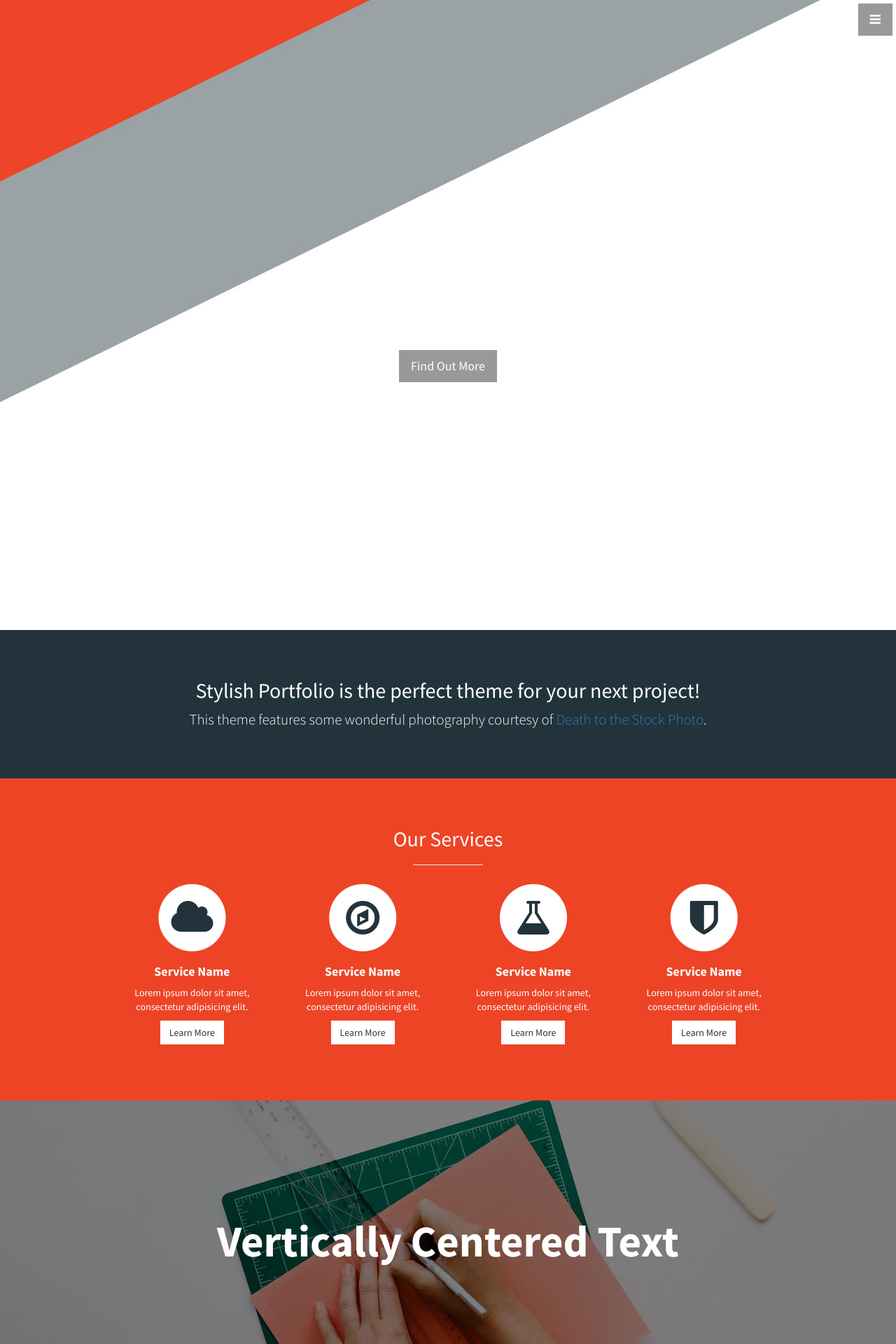
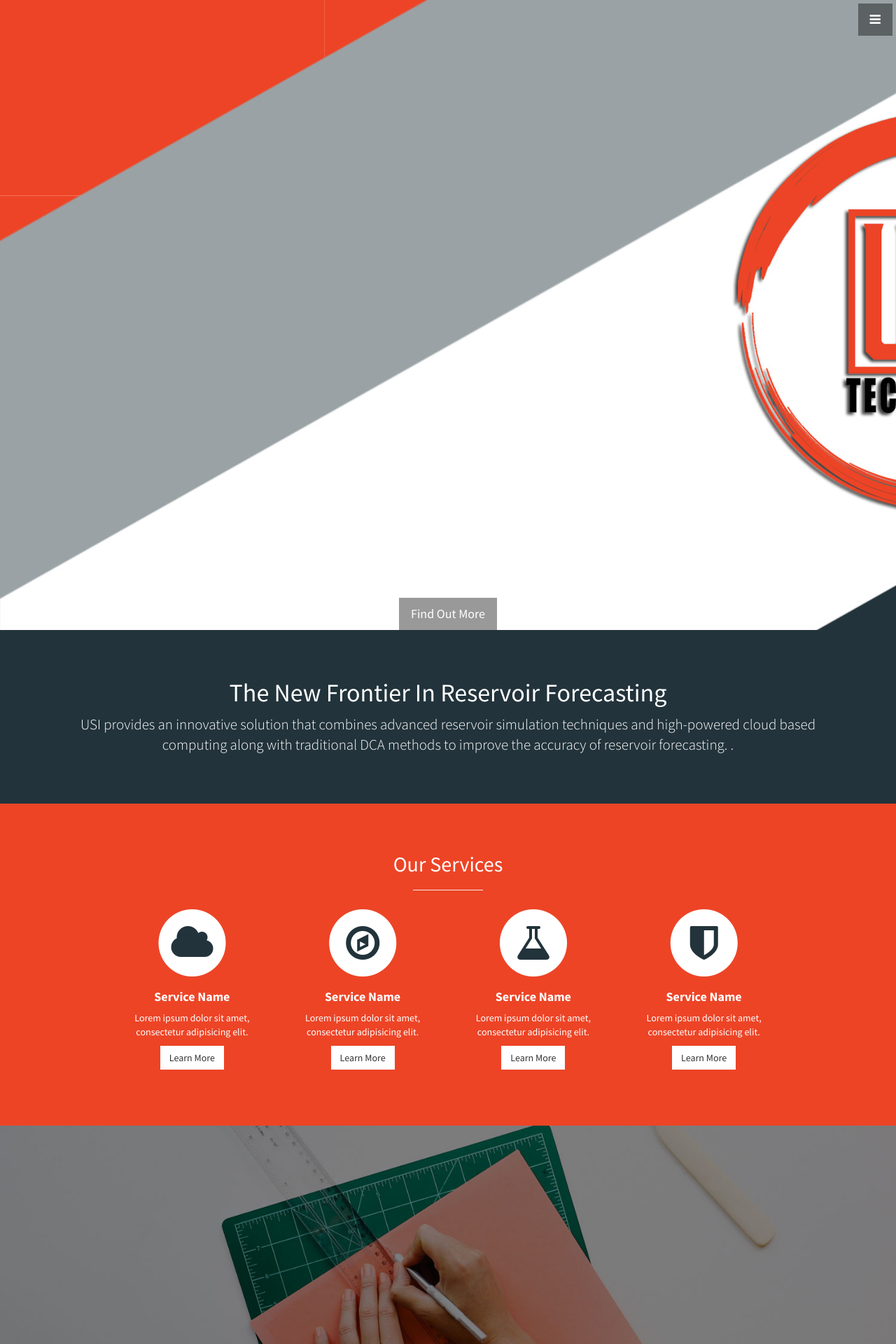
Before and after one commit to volny/stylish-portfolio-jekyll, a Jekyll site: the page built from index.html, in a window 1280 px wide. Shown: the top 1920 px of the page at 70% size. Built offline with Jekyll 4.4.1, drawn with Linux system fonts in a browser that asks for light colours.

Commit message:
Header adjustments

```diff
--- a/_includes/about.html
+++ b/_includes/about.html
@@ -2,8 +2,9 @@
   <div class="container">
     <div class="row">
       <div class="col-lg-12 text-center">
-        <h2>Stylish Portfolio is the perfect theme for your next project!</h2>
-        <p class="lead">This theme features some wonderful photography courtesy of <a target="_blank" href="http://join.deathtothestockphoto.com/">Death to the Stock Photo</a>.</p>
+        <h1>The New Frontier In Reservoir Forecasting</h1>
+        <p class="lead">USI provides an innovative solution that combines advanced reservoir simulation techniques and high-powered cloud based computing along with traditional DCA methods to improve the accuracy of reservoir forecasting.
+</a>.</p>
       </div>
     </div>
     <!-- /.row -->
--- a/_includes/header.html
+++ b/_includes/header.html
@@ -1,7 +1,5 @@
 <header id="top" class="header">
   <div class="text-vertical-center">
-    <h1>USI Technology</h1>
-    <h3>The New Frontier In Reservoir Forecasting</h3>
     <br>
     <a href="#about" class="btn btn-dark btn-lg">Find Out More</a>
   </div>
--- a/_includes/map.html
+++ b/_includes/map.html
@@ -1,6 +1,6 @@
 <section id="map" class="map">
   <iframe id="map_iframe"
-    width="100%"
+    width="50%"
     height="100%"
     frameborder="0"
     scrolling="no"
@@ -11,13 +11,15 @@
   </iframe>
   <br>
   <small id="map_iframe"
-    width="100%"
-    height="100%"
+    width="50%"
+    height="50%"
     frameborder="0"
     scrolling="no"
     marginheight="0"
     marginwidth="0"
     src="https://maps.google.com/maps/embed/v1/place?key={{ site.google_api_key }}&q={% for address in site.address %}{{ address.line }},{% endfor %}"
     allowfullscreen>
-  </small>
-</section>
+
+
+    </small>
+      </section>
--- a/_layouts/front.html
+++ b/_layouts/front.html
@@ -16,6 +16,8 @@
   {% include footer.html %}
   {% include scripts.html %}
 
+
+
 </body>
 
 </html>
--- a/css/stylish-portfolio.css
+++ b/css/stylish-portfolio.css
@@ -32,7 +32,7 @@ body {
 .text-vertical-center {
     display: table-cell;
     text-align: center;
-    vertical-align: middle;
+    vertical-align: bottom;
 }
 
 .text-vertical-center h1 {
@@ -168,7 +168,7 @@ hr.small {
     position: relative;
     width: 100%;
     height: 100%;
-    background: url(../img/stripes1.jpg)  !important;
+    background: url(../img/logobg.jpg)  !important;
     -webkit-background-size: cover;
     -moz-background-size: cover;
     background-size: cover;
```
Also changed, not shown: img/1.jpg (deleted), img/back.jpg (added), img/logobg.jpg (added), img/logowell.jpg (added), img/stripes1.jpg, img/stripes13.jpg (added).
